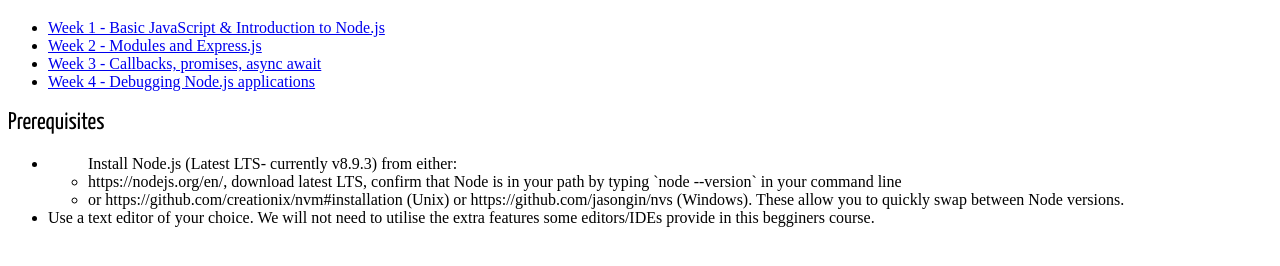
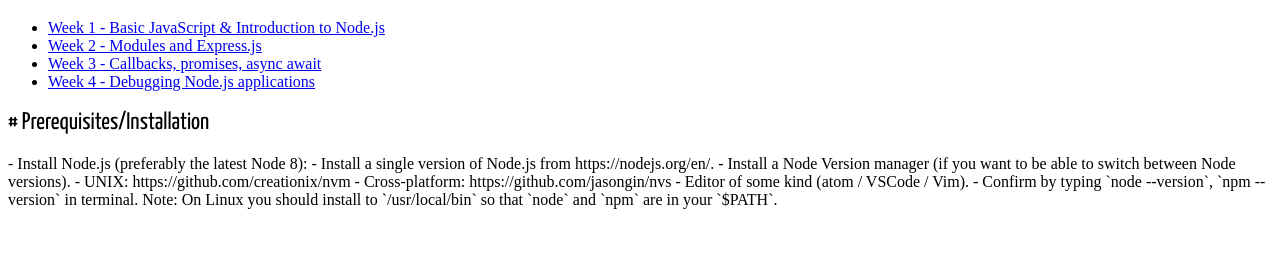
Before and after one commit to BethGriggs/nodejs-intro, a plain HTML site: page index.html in a window 1280 px wide. Shown: the part 56-322 px from the top of the page. Drawn offline with Linux system fonts and the light colour scheme; a web font is replaced by a local one.

Commit message:
index updates

```diff
--- a/index.html
+++ b/index.html
@@ -26,16 +26,18 @@
       <li><a href="week4.html">Week 4 - Debugging Node.js applications</a></li>
     </ul>
 
-    <h2>Prerequisites</h2>
+    <h2># Prerequisites/Installation</h2>
 
-    <ul>
-      <li>
-        <ul>Install Node.js (Latest LTS- currently v8.9.3) from either:
-          <li>https://nodejs.org/en/, download latest LTS, confirm that Node is in your path by typing `node --version` in your command line</li>
-          <li>or https://github.com/creationix/nvm#installation (Unix) or https://github.com/jasongin/nvs (Windows). These allow you to quickly swap between Node versions.</li>
-        </ul>
-      </li>
-      <li> Use a text editor of your choice. We will not need to utilise the extra features some editors/IDEs provide in this begginers course.</li>
-    </ul>
+    <p>
+      - Install Node.js (preferably the latest Node 8):
+       - Install a single version of Node.js from https://nodejs.org/en/.
+       - Install a Node Version manager (if you want to be able to switch between Node versions).
+         - UNIX: https://github.com/creationix/nvm
+         - Cross-platform: https://github.com/jasongin/nvs
+      - Editor of some kind (atom / VSCode / Vim).
+      - Confirm by typing `node --version`, `npm --version` in terminal.
+
+      Note: On Linux you should install to `/usr/local/bin` so that `node` and `npm` are in your `$PATH`.
+    </p>
   </body>
 </html>
```
Also changed, not shown: README.md.
